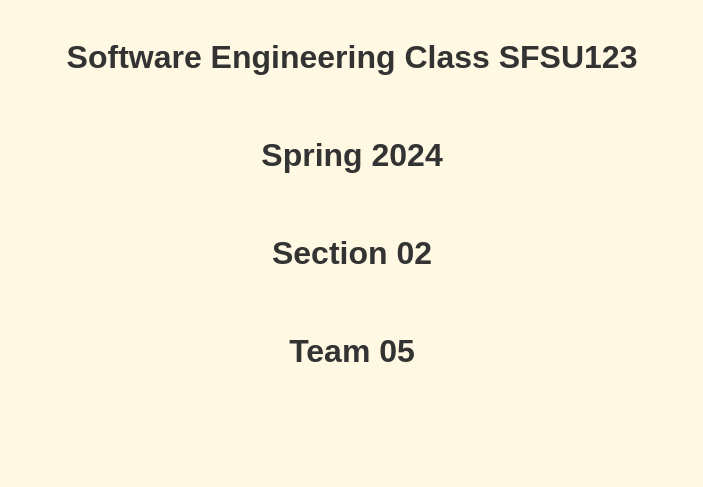
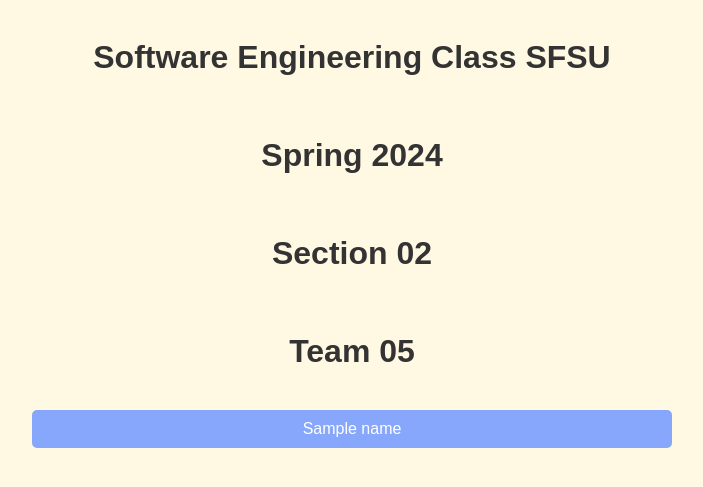
Before and after one commit to hkwon4/OlymPick, a Flask app: template application/templates/index.html in a window 1280 px wide. Shown: the top 487 px of the page, without its empty margins (288-991 px from the left). Run offline with Flask 3, Linux system fonts and the light colour scheme; the template is opened without the code that fills it: most values are stand-ins (such as "Sample title", 1, 10 or a date in 2020).

Commit message:
New Config

```diff
--- a/application/templates/index.html
+++ b/application/templates/index.html
@@ -17,8 +17,14 @@
 </head>
 <body>
 <div id="title">
-<h1>Software Engineering Class SFSU123</h1>
+<h1>Software Engineering Class SFSU</h1>
 <h1>Spring 2024</h1>
 <h1>Section 02</h1>
 <h1>Team 05</h1>
 </div>
+
+<ul class="user-list">
+    {% for name in names %}
+        <li><a href="/about/{{ name.replace(' ', '-') }}">{{ name }}</a></li>
+    {% endfor %}
+</ul>
```
Also changed, not shown: 2 other files.
